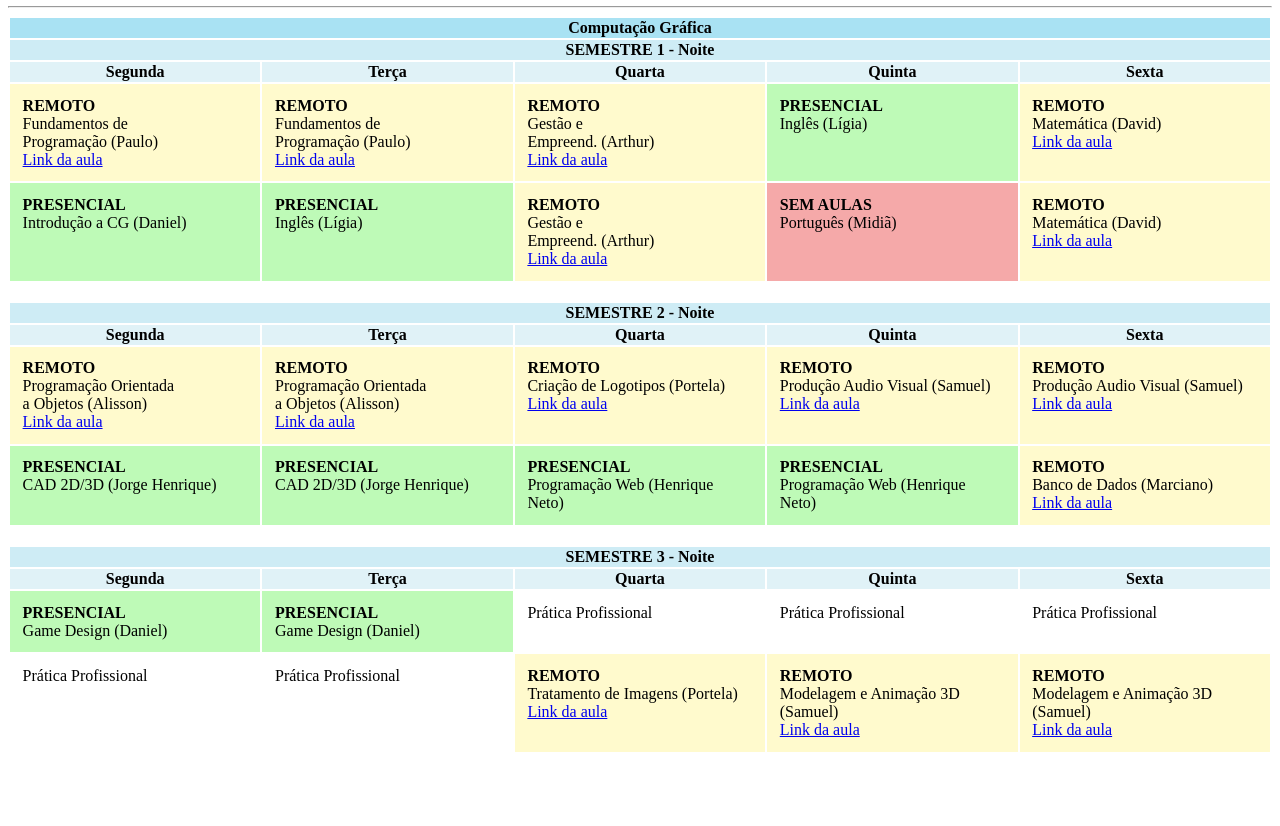
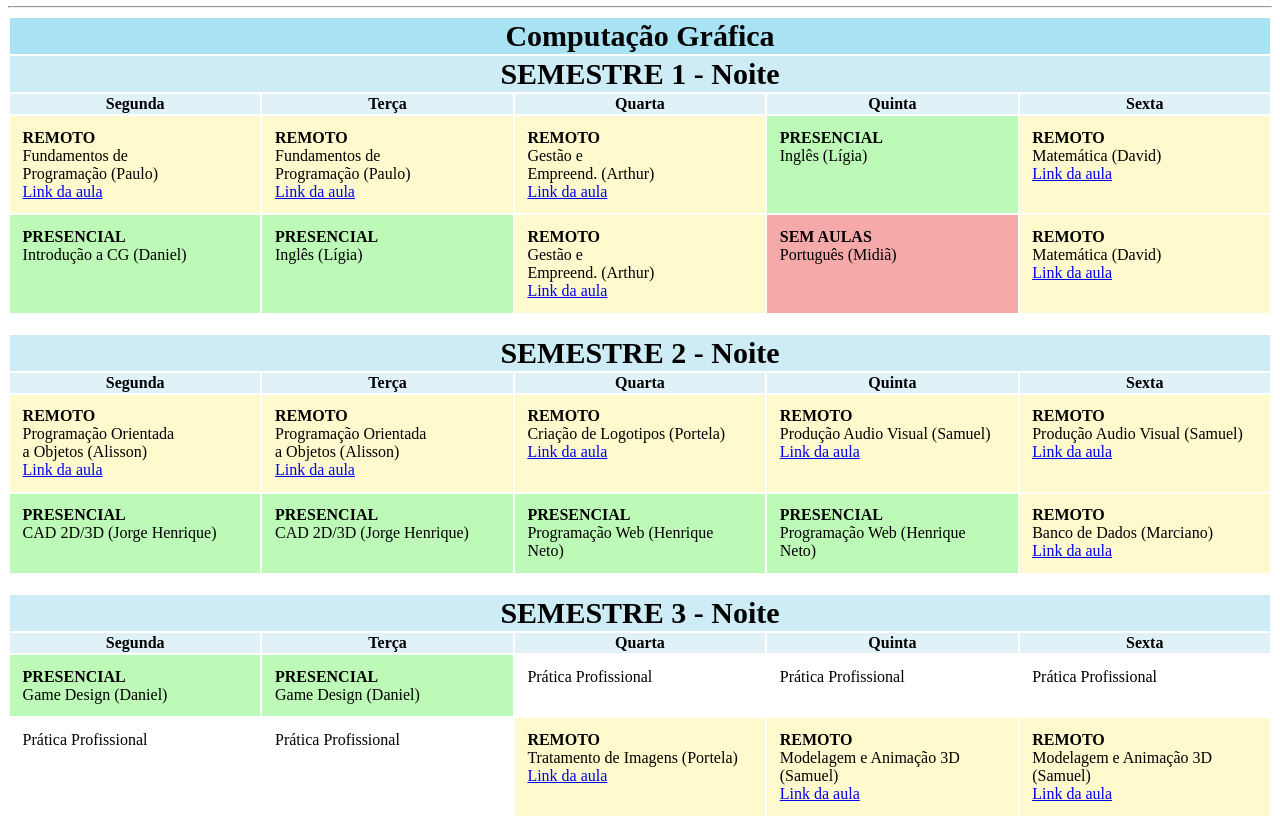
Before and after one commit to ifcecaj/ifcecaj.github.io, a plain HTML site: page cg.html in a window 1280 px wide. Shown: the part 54-880 px from the top of the page. Before the commit the page ends 816 px from the top, so only its background shows below. Drawn offline with Linux system fonts and the light colour scheme.

Commit message:
Add files via upload

```diff
--- a/cg.html
+++ b/cg.html
@@ -36,8 +36,8 @@
 		<hr>
 
 		<table border="0" align="center" valing="top">
-			<tr> <th colspan="5" bgcolor="#A9E2F3"> Computação Gráfica </th> </tr>
-			<tr> <th colspan="5" bgcolor="#CEECF5"> SEMESTRE 1 - Noite </th> </tr>
+			<tr> <th colspan="5" bgcolor="#A9E2F3" class="fonte"> Computação Gráfica </th> </tr>
+			<tr> <th colspan="5" bgcolor="#CEECF5" class="fonte"> SEMESTRE 1 - Noite </th> </tr>
 
 			<tr>
 				<th bgcolor="#E0F2F7"> Segunda </th>
@@ -93,7 +93,7 @@
 		</table>
 		<br>
 		<table border="0" align="center">
-			<tr> <th colspan="5" bgcolor="#CEECF5"> SEMESTRE 2 - Noite </th> </tr>
+			<tr> <th colspan="5" bgcolor="#CEECF5" class="fonte"> SEMESTRE 2 - Noite </th> </tr>
 
 			<tr>
 				<th bgcolor="#E0F2F7"> Segunda </th>
@@ -157,7 +157,7 @@
 		</table>
 		<br>
 		<table border="0" align="center">
-			<tr> <th colspan="5" bgcolor="#CEECF5"> SEMESTRE 3 - Noite </th> </tr>
+			<tr> <th colspan="5" bgcolor="#CEECF5" class="fonte"> SEMESTRE 3 - Noite </th> </tr>
 
 			<tr>
 				<th bgcolor="#E0F2F7"> Segunda </th>
```
